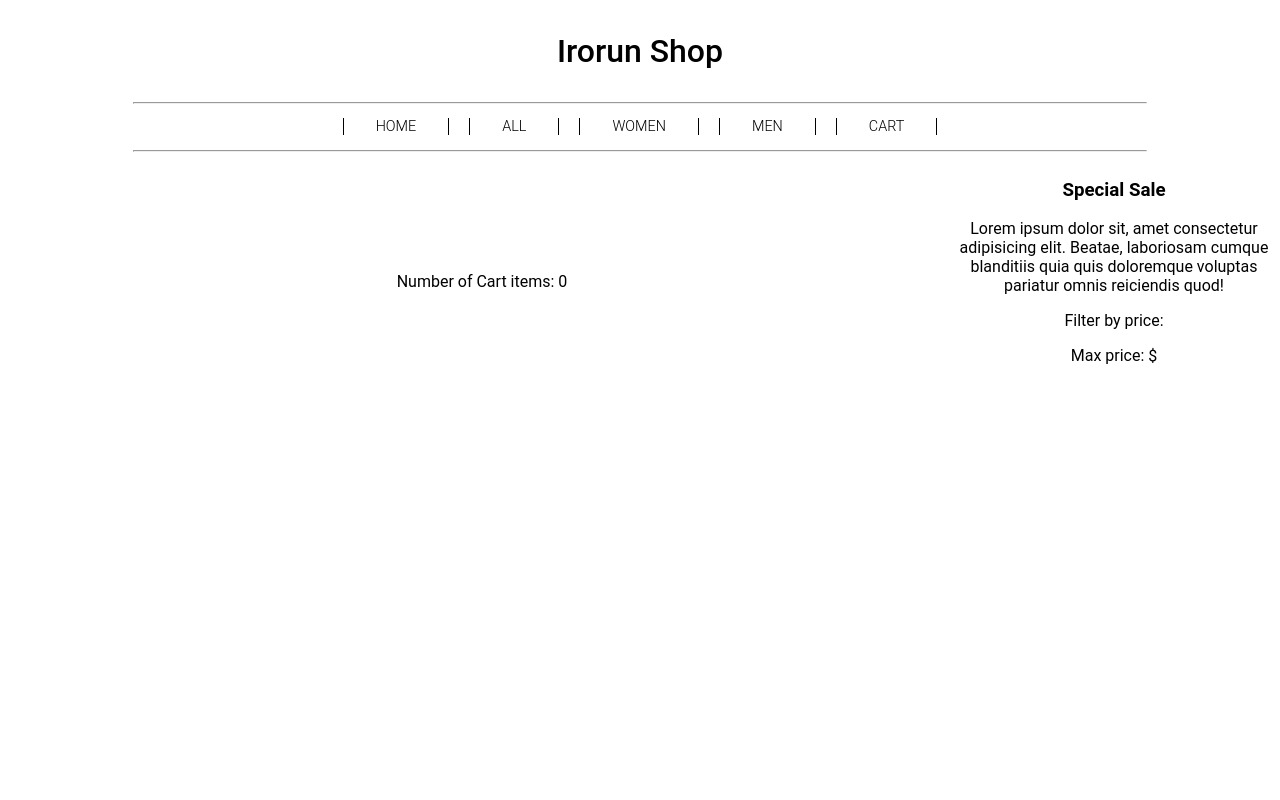
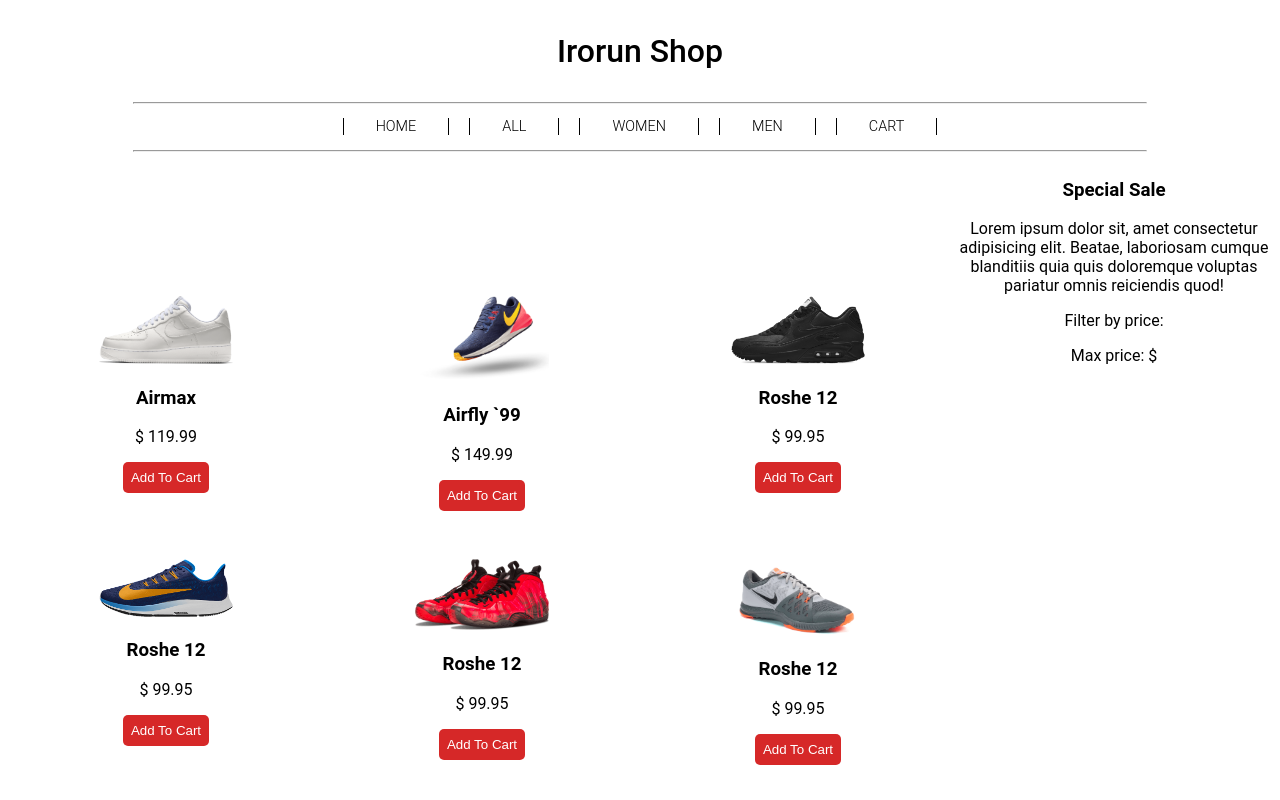
Before and after one commit to Rippyblogger/Irorun-Shop, a Vue app: page /All in a window 1280 px wide. Shown: the top 800 px of the page. Built offline with nearby package versions, Linux system fonts and the light colour scheme.

Commit message:
ALl view added

```diff
--- a/src/views/All.vue
+++ b/src/views/All.vue
@@ -2,21 +2,20 @@
 	<div class="home">
 		<Navbar />
 		<div class="grid-box">
-			<ItemList :storeItems="maleItems" :cartAdd="increaseCounter" :cartCount="cartCounter" />
+			<ItemList :storeItems="allItems" :cartAdd="increaseCounter" :cartCount="cartCounter" />
 			<Wording class="order1" />
 		</div>
 	</div>
 </template>
 
 <script>
-import { mapActions, mapState } from 'vuex';
+import { mapActions, mapState} from 'vuex';
 import Navbar from "@/components/Navbar.vue";
 import ItemList from "@/components/ItemList.vue";
 import Wording from "@/components/Wording.vue";
 
 export default {
 	name: "Men",
-	domo:"SDfsdfsdf",
 	components: {
 		Navbar,
 		ItemList,
@@ -24,12 +23,13 @@
 	},
 	data() {
 		return {
-			domo: "sddgsfdgsfd",
-			fofo: [1,2,3,4]
+
 		};
 	},
 	computed: {
-		...mapState(["cartCounter", "maleItems"]),
+		...mapState(["cartCounter", "allItems"]),
+
+
 	},
 	methods: {
 		...mapActions(["updateCounter"]),
```
